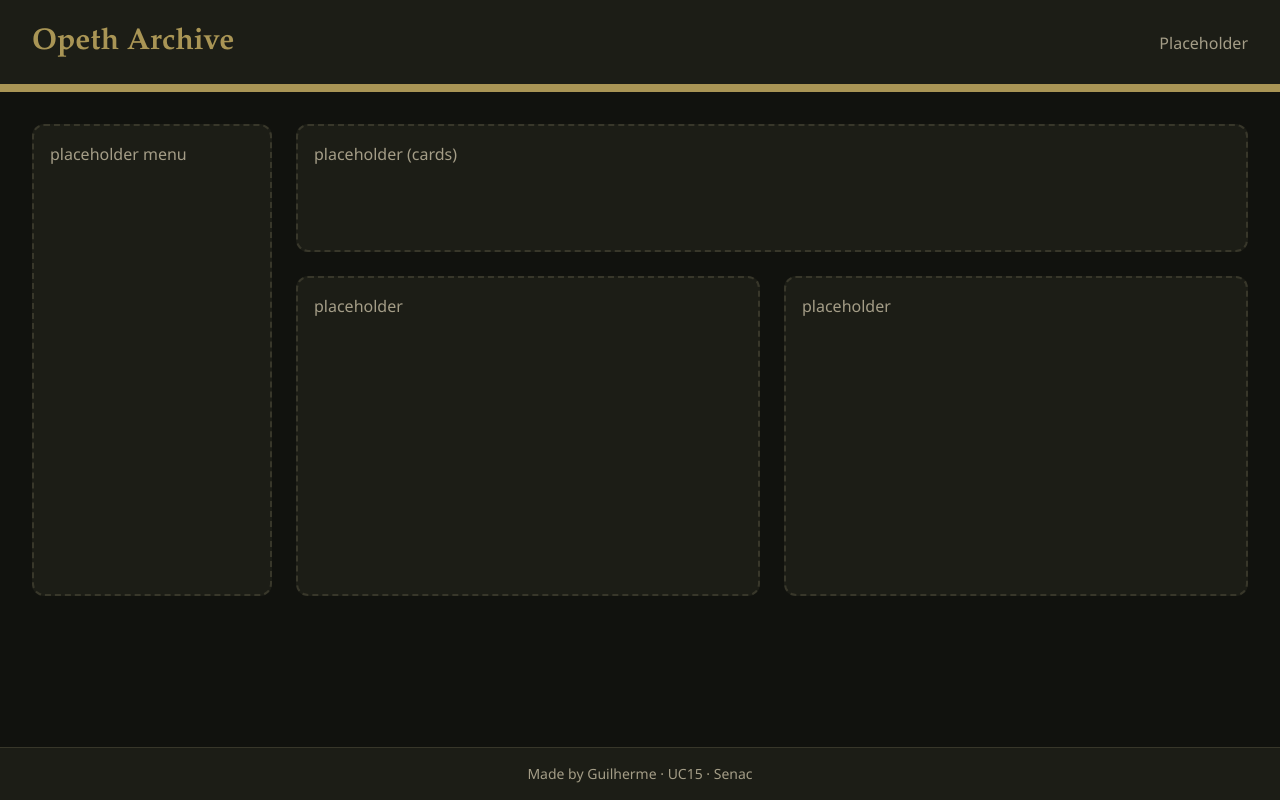
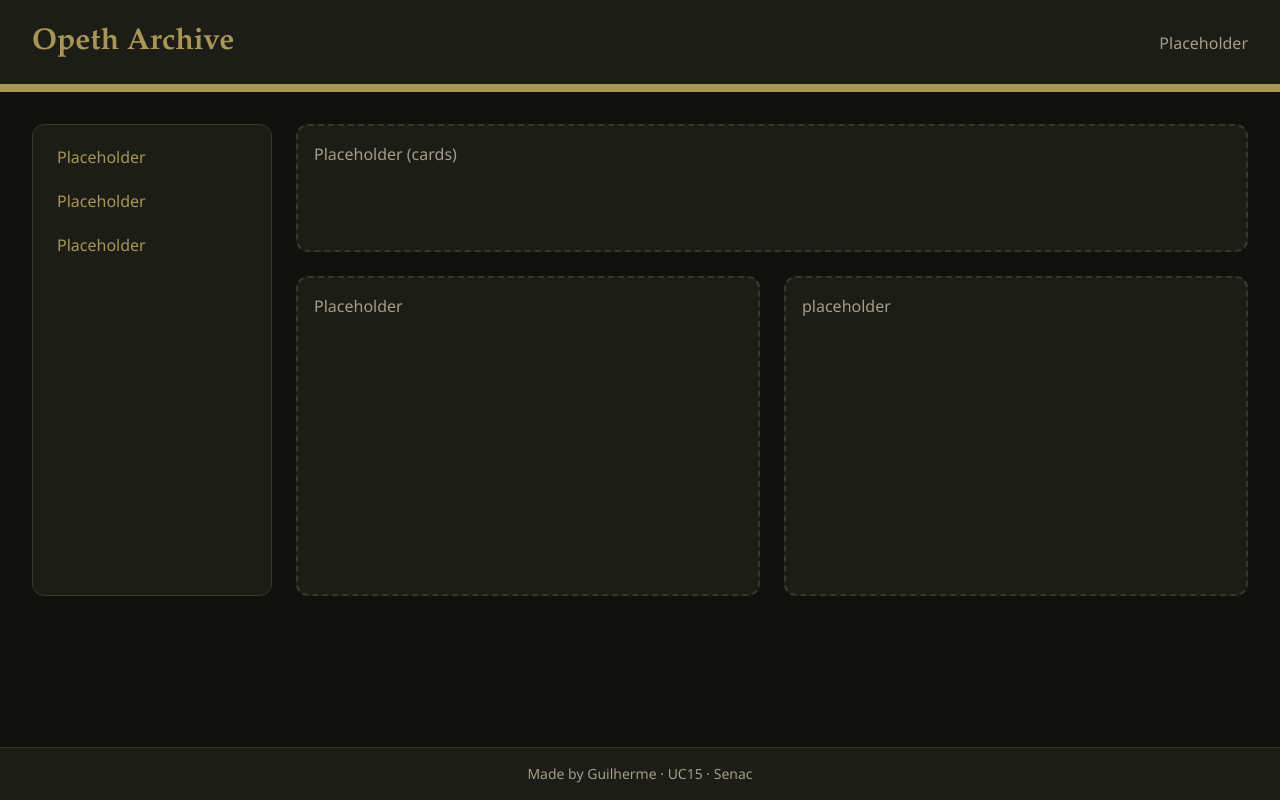
Before and after one commit to tusterman11/my-dashboard, a React (Vite) app: page / in a window 1280 px wide. Built offline with nearby package versions, Linux system fonts and the light colour scheme.

Commit message:
feat: add responsive Menu with toggle state

```diff
--- a/src/App.jsx
+++ b/src/App.jsx
@@ -1,5 +1,6 @@
 import Header from './components/Header.jsx';
 import Footer from './components/Footer.jsx';
+import Menu from './components/Menu.jsx';
 
 const areaClass =
   'min-h-32 rounded-xl border-2 border-dashed border-border bg-surface p-4 text-muted';
@@ -13,17 +14,12 @@ function App() {
           md:grid-cols-2 md:gap-6 md:p-6
           xl:grid-cols-[15rem_1fr_1fr] xl:p-8"
       >
-        <nav
-          id="menu"
-          className={`${areaClass} md:col-span-2 xl:col-span-1 xl:row-span-2`}
-        >
-          placeholder menu
-        </nav>
+        <Menu />
         <section id="summary" className={`${areaClass} md:col-span-2`}>
-          placeholder (cards)
+          Placeholder (cards)
         </section>
         <section id="list" className={`${areaClass} xl:min-h-80`}>
-          placeholder
+          Placeholder
         </section>
         <section id="chart" className={`${areaClass} xl:min-h-80`}>
           placeholder
--- /dev/null
+++ b/src/components/Menu.jsx
@@ -0,0 +1,60 @@
+import { useState } from 'react';
+
+const linkClass =
+  'block rounded-lg px-3 py-2 hover:bg-background hover:text-primary';
+
+function Menu() {
+  const [isOpen, setIsOpen] = useState(false);
+
+  function toggleMenu() {
+    setIsOpen(!isOpen);
+  }
+
+  function closeMenu() {
+    setIsOpen(false);
+  }
+
+  return (
+    <nav
+      id="menu"
+      aria-label="Menu principal"
+      className="rounded-xl border border-border bg-surface p-3
+        md:col-span-2 xl:col-span-1 xl:row-span-2 text-primary"
+    >
+      <button
+        type="button"
+        onClick={toggleMenu}
+        aria-expanded={isOpen}
+        aria-controls="menu-links"
+        className="flex w-full items-center justify-between rounded-lg border border-border
+          px-3 py-2 font-bold hover:border-primary xl:hidden"
+      >
+        Menu
+        <span aria-hidden="true">{isOpen ? '✕' : '☰'}</span>
+      </button>
+
+      <ul
+        id="menu-links"
+        className={`mt-3 flex-col gap-1 xl:mt-0 xl:flex ${isOpen ? 'flex' : 'hidden'}`}
+      >
+        <li>
+          <a href="#summary" onClick={closeMenu} className={linkClass}>
+            Placeholder
+          </a>
+        </li>
+        <li>
+          <a href="#list" onClick={closeMenu} className={linkClass}>
+            Placeholder
+          </a>
+        </li>
+        <li>
+          <a href="#chart" onClick={closeMenu} className={linkClass}>
+            Placeholder
+          </a>
+        </li>
+      </ul>
+    </nav>
+  );
+}
+
+export default Menu;
```
